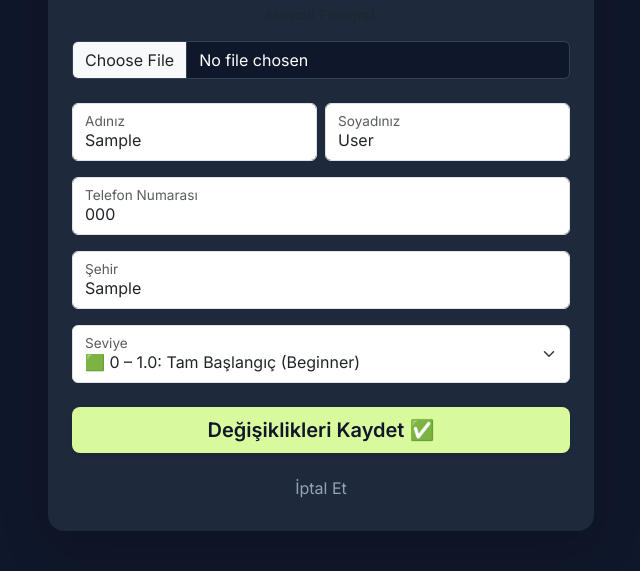
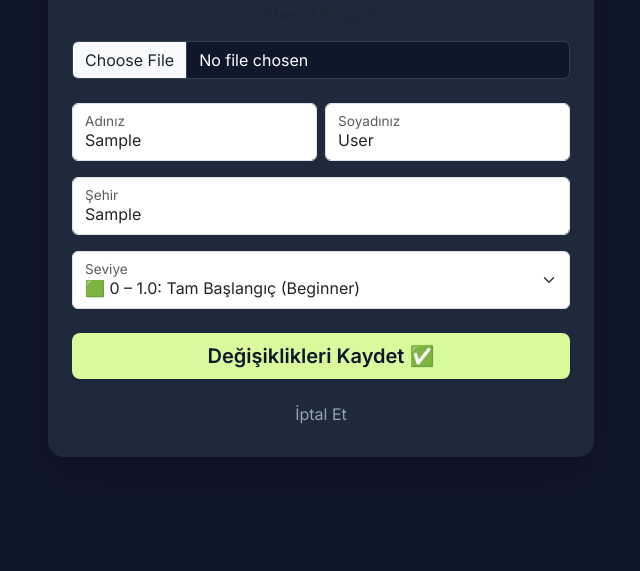
Before and after one commit to yamanalparslan/a, a Django app: page /players/profile/edit/ in a window 1280 px wide. Shown: the part 334-905 px from the top of the page, without its empty margins (319-959 px from the left). After the commit the page ends 791 px from the top, so only its background shows below. Run offline with Django 5.2, Linux system fonts and the light colour scheme; a user stored in the database is signed in; tables that the repository leaves empty hold one stand-in row (values such as "Sample post"); data that the repository does not hold is empty.

```diff
--- a/players/templates/players/edit_profile.html
+++ b/players/templates/players/edit_profile.html
@@ -61,11 +61,6 @@
                     </div>
 
                     <div class="form-floating mb-3">
-                        {{ form.phone }}
-                        <label class="text-muted">Telefon Numarası</label>
-                    </div>
-
-                    <div class="form-floating mb-3">
                         {{ form.city }}
                         <label class="text-muted">Şehir</label>
                     </div>
```
